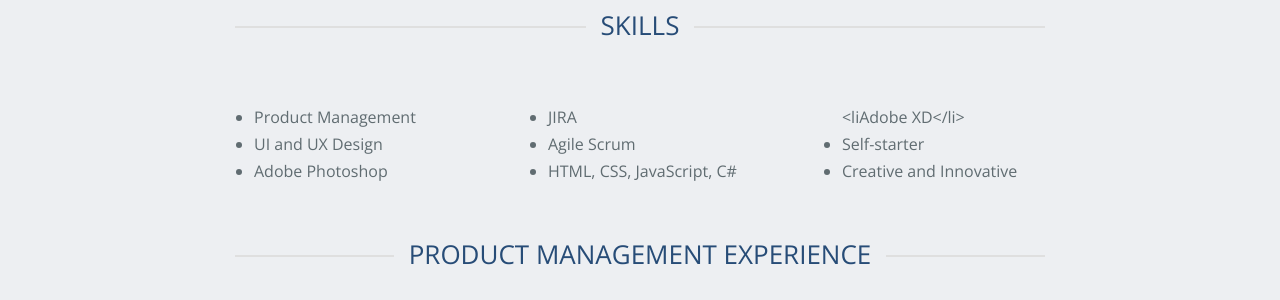
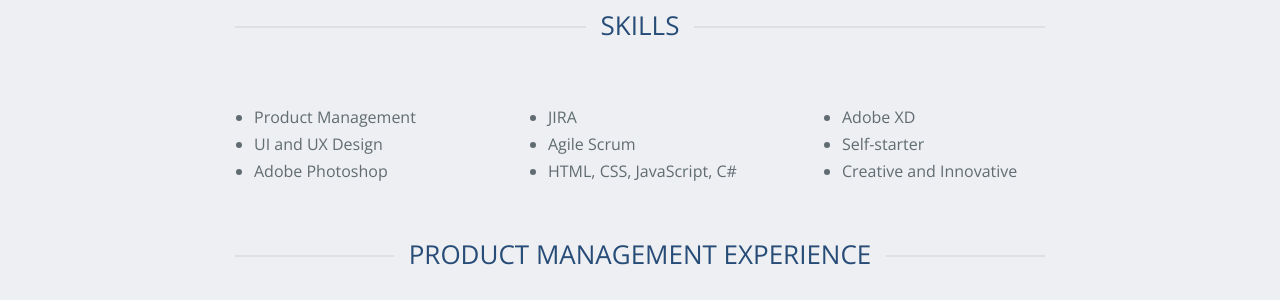
Before and after one commit to mfelt/mfelt.github.io, a Jekyll site: the page built from index.md, in a window 1280 px wide. Shown: the part 550-850 px from the top of the page. Built offline with Jekyll 4.4.1, drawn with Linux system fonts in a browser that asks for light colours; nearby versions of some CDN libraries; our own code applies the rules of GitHub Pages for plain Markdown files.

Commit message:
Update index.md

```diff
--- a/index.md
+++ b/index.md
@@ -22,7 +22,7 @@ I have hands-on experience working with an agile team on all stages of product d
   </div>
   <div class="col-xs-12 col-sm-4">
     <ul style="margin-bottom: 15px !important; margin-top: 24px;">
-      <liAdobe XD</li>
+      <li>Adobe XD</li>
       <li>Self-starter</li>
       <li>Creative and Innovative</li>
     </ul>
```
